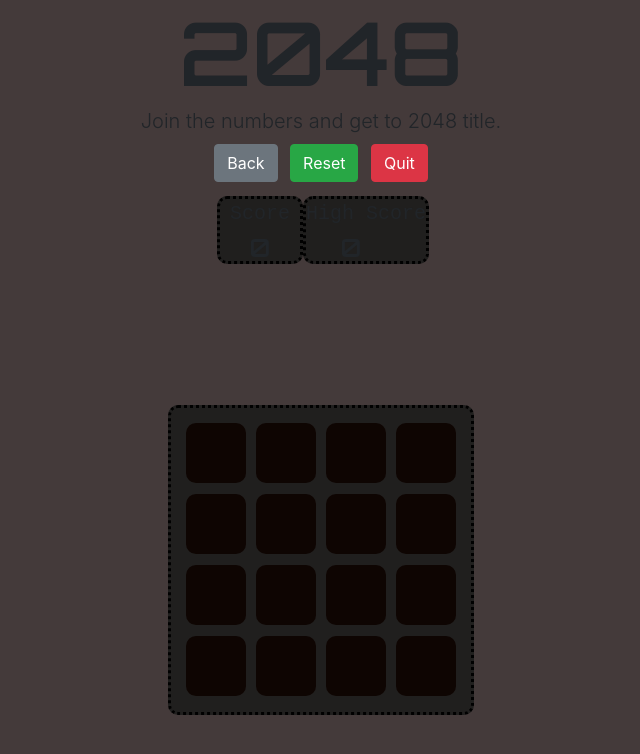
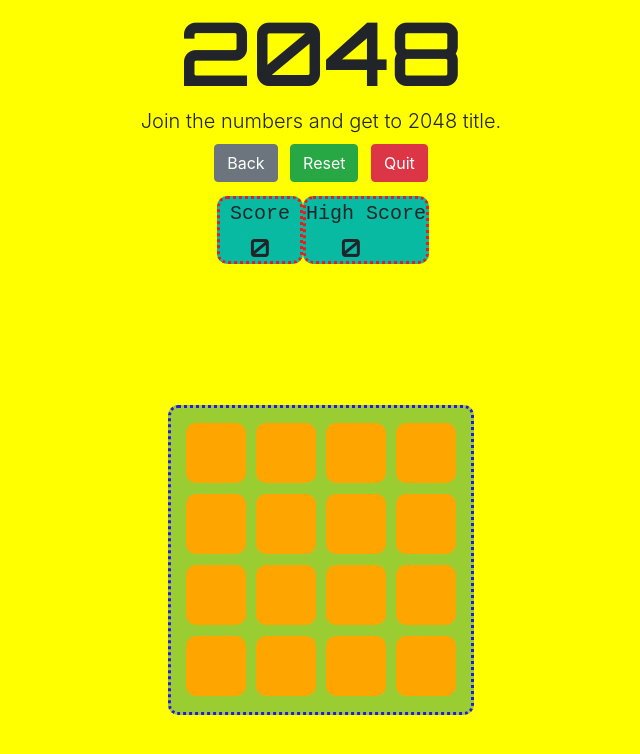
Before and after one commit to shruts1103/2048-m-inor, a Django app: page /index/ in a window 1280 px wide. Shown: the top 754 px of the page, without its empty margins (319-959 px from the left). Run offline with Django 3.2, Linux system fonts and the light colour scheme; some libraries are stand-ins or nearby versions.

Commit message:
Update style.css

```diff
--- a/gamelogic/static/style.css
+++ b/gamelogic/static/style.css
@@ -7,7 +7,7 @@
 }
 
 body {
-    background: rgb(68, 58, 58);
+    background-color: yellow;
 }
 
 .title {
@@ -15,14 +15,15 @@ body {
 }
 
 #board {
-    background: rgb(32, 31, 30);
+    background: yellowgreen;
     position: absolute;
     top: 70%;
     left: 50%;
     transform: translate(-50%, -50%);
     padding: 10px;
     border-radius: 10px;
-    border: 3px solid black;
+    color: white;
+    border: 3px solid rgb(44, 23, 231);
     border-style: dotted;
 }
 
@@ -36,7 +37,7 @@ body {
     height: 60px;
     width: 60px;
     margin: 5px;
-    background: rgb(14, 5, 2);
+    background: orange;
     align-items: center;
     justify-content: center;
     font-size: 30px;
@@ -51,7 +52,7 @@ body {
     background: rgb(158, 45, 3);
     opacity: 0.8;
     z-index: 9999;
-    border: 10px rgb(75, 55, 49);
+    border: 10px rgb(170, 212, 16);
     border-radius: 10px;
     border-style: dashed;
     display: none;
@@ -63,7 +64,7 @@ body {
 }
 
 #win-box .container {
-    color: rgb(248, 192, 192);
+    color: rgb(84, 206, 32);
     position: relative;
     top: 15%;
 }
@@ -78,12 +79,13 @@ body {
 #score-card {
     margin: 10px;
     height: 68px;
-    background: rgb(32, 31, 30);
-    border: 3px solid black;
+    background: rgb(9, 186, 163);
+    border: 3px solid rgb(235, 27, 27);
     border-style: dotted;
     border-radius: 10px;
     transform: translate(-50%);
     font-family: 'Courier New', Courier, monospace;
+
 }
 
 #score, #high-score {
@@ -102,3 +104,6 @@ body {
 .quit-box-btn {
     margin-right: 10px;
 }
+.blocked {
+    pointer-events: none;
+  }
```
